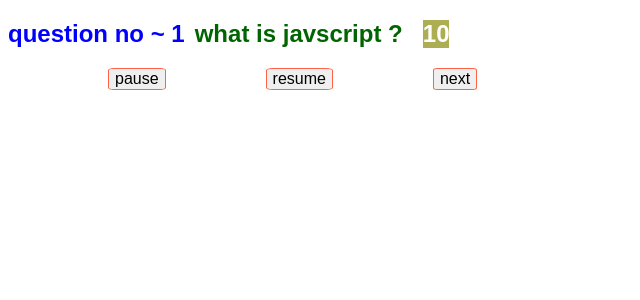
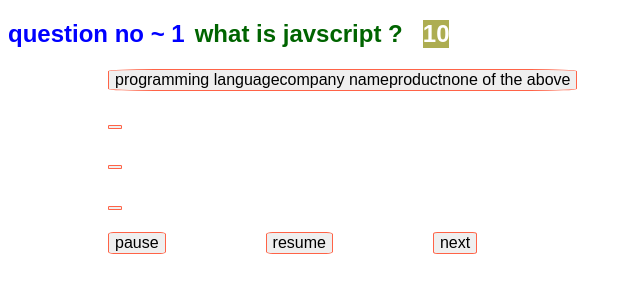
Before and after one commit to abdulahad95460/BrainTap, a React (Vite) app: page / in a window 1280 px wide. Shown: the top 300 px of the page, without its empty margins (0-640 px from the left). Built offline with nearby package versions, Linux system fonts and the light colour scheme.

Commit message:
option added

```diff
--- a/src/Question.jsx
+++ b/src/Question.jsx
@@ -1,9 +1,22 @@
 import React, { useEffect, useState } from "react";
 const QuizData = [
-  { question: "what is javscript ? " },
-  { question: "what is the capital of india" },
-  { question: "who build microsoft" },
-  { question: "who is mahatma gandhi " },
+  { question: "what is javscript ? " ,
+    option : ["programming language" , "company name" , "product" , "none of the above"]
+  },
+
+  { question: "what is the capital of india" ,
+    option : ["New Delhi" , "USA" , "Jharkhand" , "Italy"]
+  },
+
+
+  { question: "who build microsoft" ,
+    option : ["Bill Gates" , "Narendra Modi" , "Mark Zuckerberg" , "Elon Musk"]
+
+  },
+  { question: "who is mahatma gandhi " ,
+    option : ["Famous Scientist" , "A hollywood Actor" , "Musician" , "Father of Nation"]
+
+   },
 ];
 const Questions = () => {
   const [Count, setCount] = useState(15);
@@ -51,6 +64,11 @@ const Questions = () => {
         {QuizData[CurrentIndex].question} <span> {Count}</span>
       </h2>
 
+        <h3><button>{QuizData[CurrentIndex].option}</button></h3>
+        <h3><button></button></h3>
+        <h3><button></button></h3>
+        <h3><button></button></h3>
+
       <button onClick={pause}> pause </button>
       <button onClick={resume}> resume </button>
       <button onClick={next}> next</button>
```
